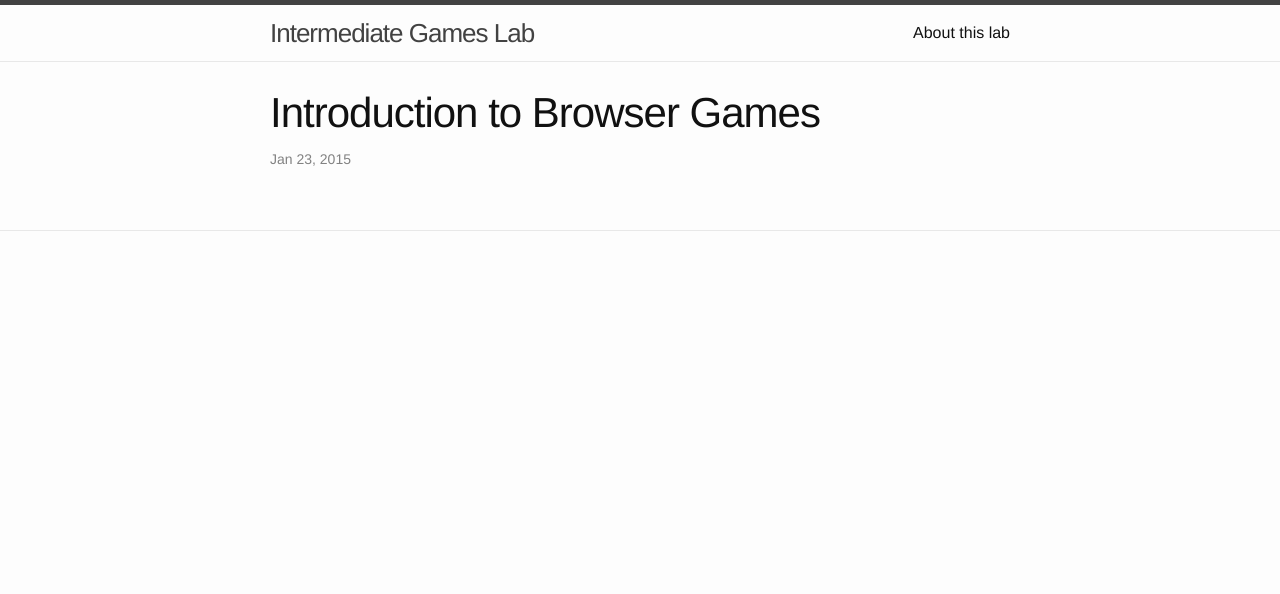
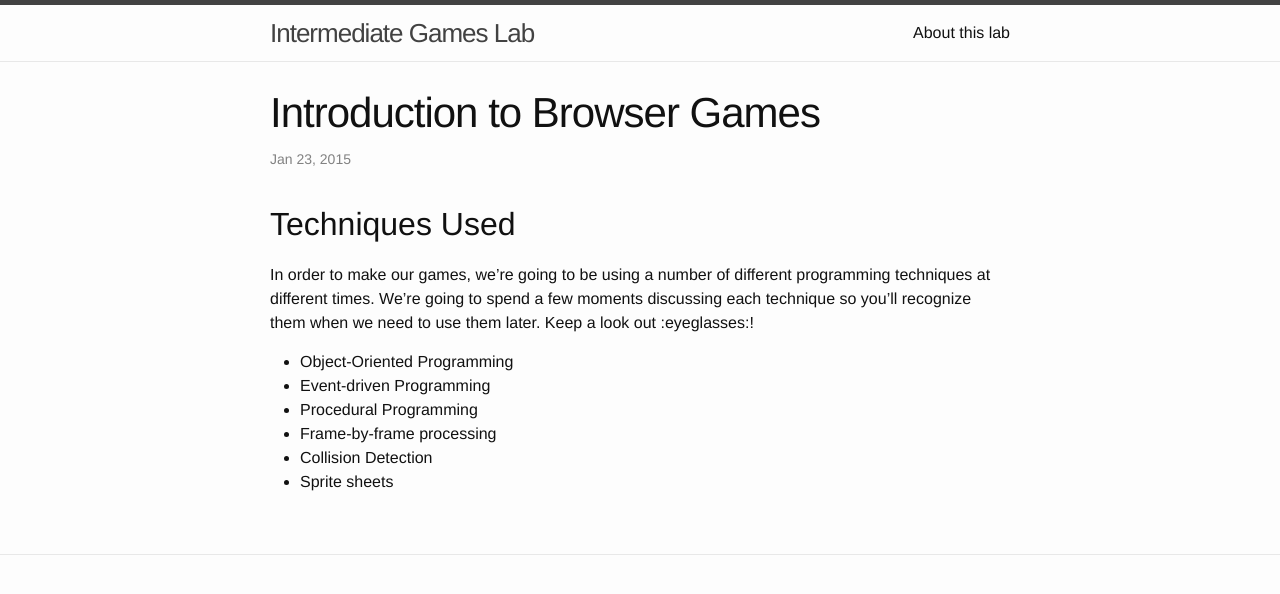
Before and after one commit to CoderDojoSV/intermediate-browser-games, a Jekyll site: the page built from _sections/01-introduction.md, in a window 1280 px wide. Shown: the top 594 px of the page. Built offline with Jekyll 4.4.1, drawn with Linux system fonts in a browser that asks for light colours.

Commit message:
Make more notes.

```diff
--- a/_sections/01-introduction.md
+++ b/_sections/01-introduction.md
@@ -2,3 +2,17 @@
 title: Introduction to Browser Games
 layout: item
 ---
+
+## Techniques Used
+
+In order to make our games, we're going to be using a number of different
+programming techniques at different times. We're going to spend a few moments
+discussing each technique so you'll recognize them when we need to use them
+later. Keep a look out :eyeglasses:!
+
+* Object-Oriented Programming
+* Event-driven Programming
+* Procedural Programming
+* Frame-by-frame processing
+* Collision Detection
+* Sprite sheets
```
Also changed, not shown: _sections/05-implement-your-game.md (+5 -0 lines).
